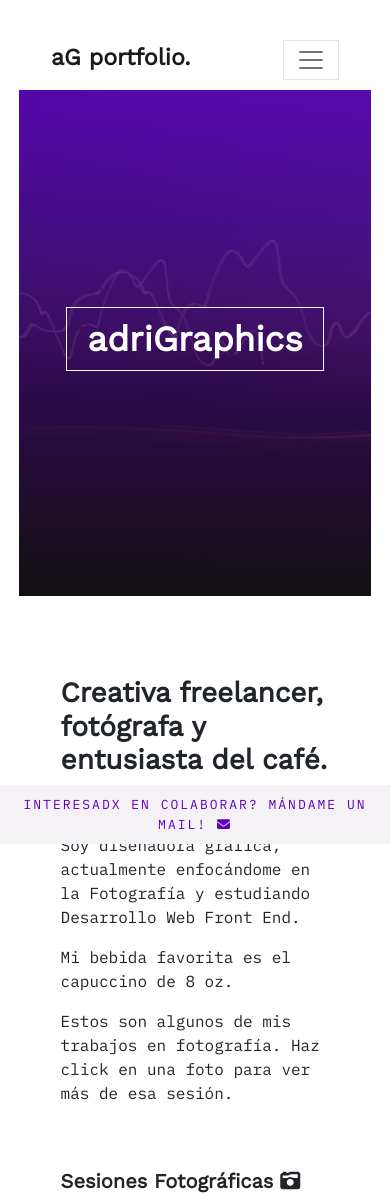
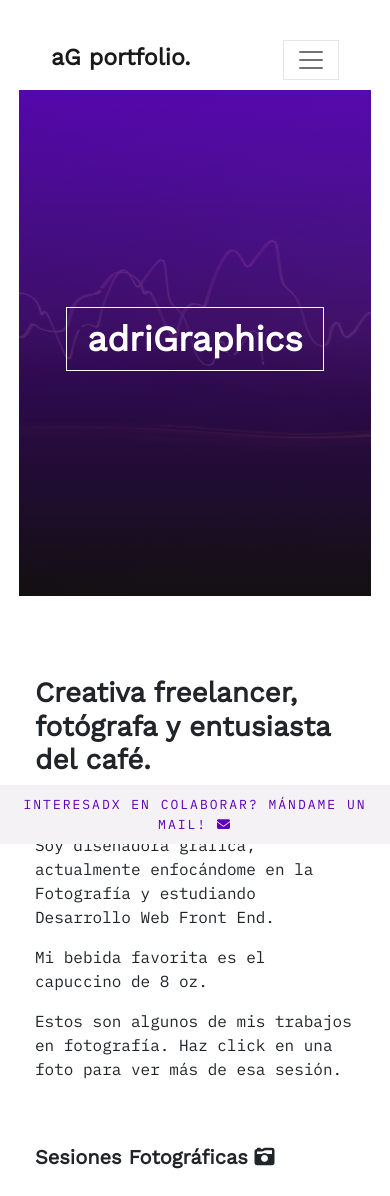
Before and after one commit to adrigraphics/adrigraphics.github.io, a plain HTML site: page index.html in a window 390 px wide. Shown: the top 1196 px of the page. Drawn offline with nearby package versions, Linux system fonts and the light colour scheme.

Commit message:
fixed content margin on mobile

```diff
--- a/style.css
+++ b/style.css
@@ -49,6 +49,15 @@ h6 {
     border: 1px solid #fff;
 }
 
+#intro {
+    padding-top: 80px;
+}
+
+.margen {
+    margin-left: 10%;
+    margin-right: 10%;
+}
+
 @media (max-width: 575px) {
     #hero .title {
         color: white;
@@ -57,15 +66,10 @@ h6 {
         padding: 10px 20px;
         border: 1px solid #fff;
     }
-}
-
-#intro {
-    padding-top: 80px;
-}
-
-.margen {
-    margin-left: 10%;
-    margin-right: 10%;
+    .margen {
+        margin-left: 3%;
+        margin-right: 3%;
+    }
 }
 
 .mail {
```
